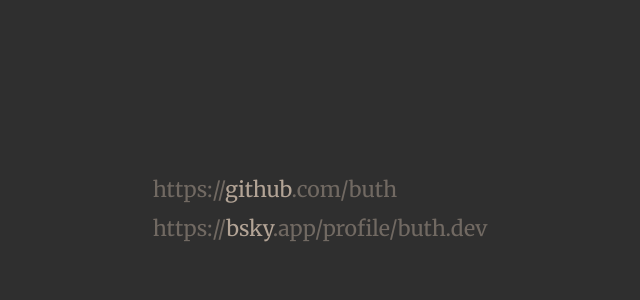
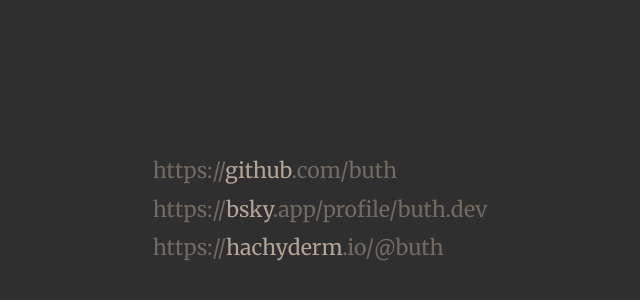
Before and after one commit to buth/buth.dev, a plain HTML site: page docs/index.html in a window 1280 px wide. Shown: the part 190-490 px from the top of the page, without its empty margins (320-960 px from the left). Drawn offline with Linux system fonts and the light colour scheme.

Commit message:
Add hachyderm

```diff
--- a/docs/index.html
+++ b/docs/index.html
@@ -60,6 +60,10 @@
         #bsky:after {
             content: ".app/profile/buth.dev";
         }
+
+        #hachyderm:after {
+            content: ".io/@buth";
+        }
     </style>
 </head>
 
@@ -68,6 +72,7 @@
         <ul id="about">
             <li><a id="github" href="https://github.com/buth">github</a></li>
             <li><a id="bsky" href="https://bsky.app/profile/buth.dev">bsky</a></li>
+            <li><a id="hachyderm" href="https://hachyderm.io/@buth">hachyderm</a></li>
         </ul>
     </nav>
 </body>
```
